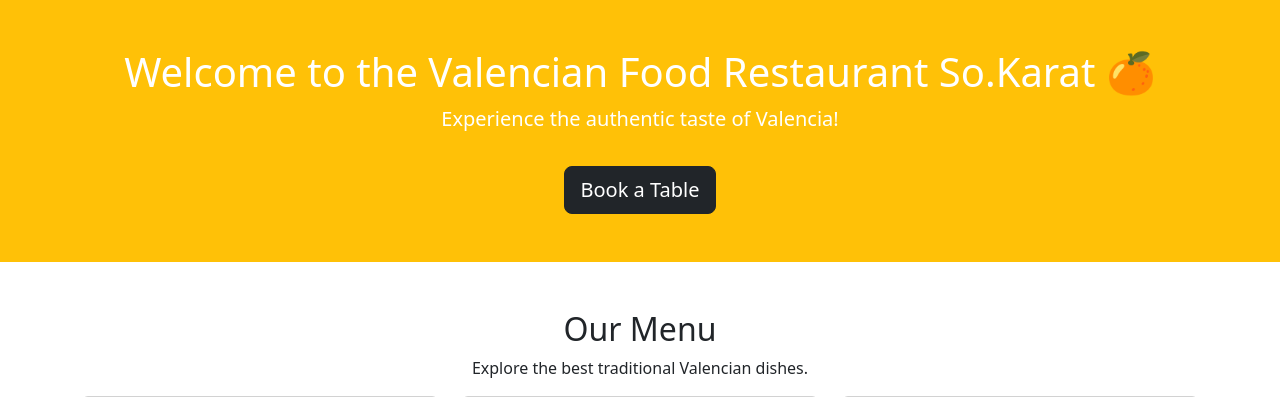
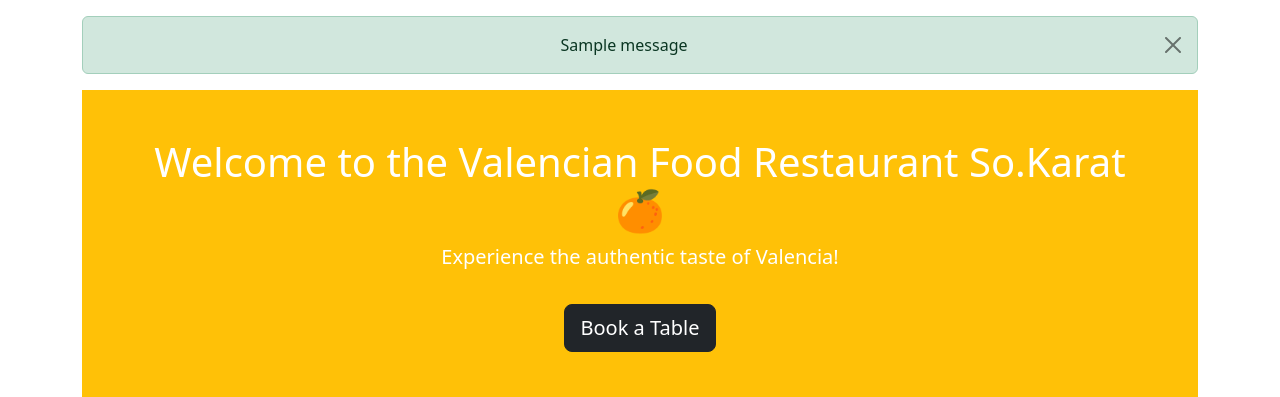
Before and after one commit to NavyBlue06/valencian_food_booking, a Django app: page / in a window 1280 px wide. Shown: the part 56-453 px from the top of the page. Run offline with Django 4.2, Linux system fonts and the light colour scheme; tables that the repository leaves empty hold one stand-in row (values such as "Sample post"); one stand-in notice (Sample message) is shown; parts of the project's set-up code (start-up, migrations or seed data) failed here and were passed over.

Commit message:
display bboking success in home.html

```diff
--- a/reservations/templates/home.html
+++ b/reservations/templates/home.html
@@ -24,6 +24,17 @@
             </div>
         </div>
     </nav>
+
+    <!-- Display booking success maesage-->
+    {% if messages %}
+        <div class="container mt-3">
+            {% for message in messages %}
+             <div class="alert alert-success alert-dismissible fade show text-center" role="alert">
+                {{ message }}
+            {% endfor %}
+            <button type="button" class="btn-close" data-bs-dismiss="alert" aria-label="Close"></button>
+        </div>
+    {% endif %}
 
     <!-- Hero Section -->
     <header class="text-center text-white bg-warning p-5">
```
